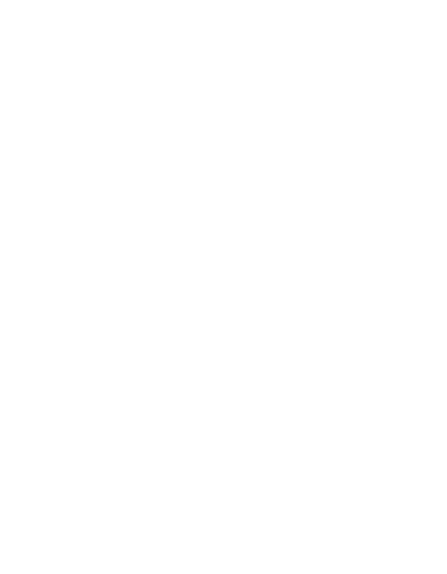
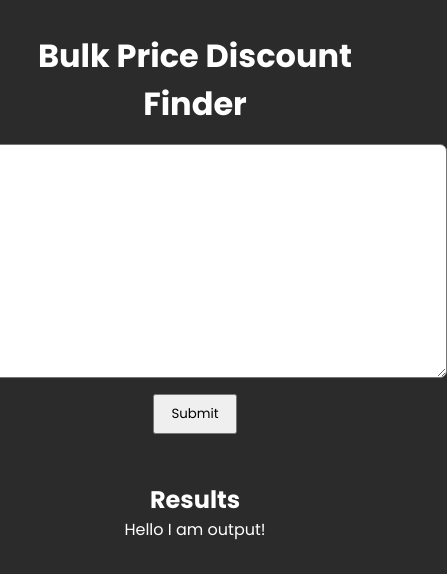
Before and after one commit to eko-develops/bulk-price-discount, a website: page index.html in a window 390 px wide. Shown: the whole page, 447 px wide, since content can reach past the window. Drawn offline with Linux system fonts and the light colour scheme.

Commit message:
simple mobile layout

```diff
--- a/index.html
+++ b/index.html
@@ -4,11 +4,32 @@
 		<meta charset="UTF-8" />
 		<meta http-equiv="X-UA-Compatible" content="IE=edge" />
 		<meta name="viewport" content="width=device-width, initial-scale=1.0" />
-		<title>Bulk Price Discount</title>
+		<title>Bulk Price Discount Finder</title>
+
+		<link rel="preconnect" href="https://fonts.googleapis.com" />
+		<link rel="preconnect" href="https://fonts.gstatic.com" crossorigin />
+		<link
+			href="https://fonts.googleapis.com/css2?family=Poppins:wght@400;700&display=swap"
+			rel="stylesheet"
+		/>
 
 		<link rel="stylesheet" href="dist/styles.css" />
 	</head>
 	<body>
+		<main>
+			<div id="description">
+				<h1>Bulk Price Discount Finder</h1>
+			</div>
+			<form id="prices-form">
+				<textarea rows="10" cols="40" id="prices"></textarea>
+				<button type="submit" id="prices-submit-btn">Submit</button>
+			</form>
+			<div id="output">
+				<h2>Results</h2>
+				Hello I am output!
+			</div>
+		</main>
+
 		<script src="app.js"></script>
 	</body>
 </html>
--- a/styles.scss
+++ b/styles.scss
@@ -0,0 +1,43 @@
+* {
+	padding: 0;
+	margin: 0;
+	box-sizing: border-box;
+	font-family: Poppins;
+}
+
+body {
+	background-color: #2b2b2b;
+	color: #fff;
+
+	main {
+		margin-top: 2rem;
+	}
+}
+
+#description {
+	text-align: center;
+}
+
+#prices-form {
+	display: flex;
+	flex-direction: column;
+	max-width: 400px;
+	margin: auto;
+	align-items: center;
+
+	#prices {
+		padding: 1rem;
+		border-radius: 7px;
+		margin: 1rem 0;
+	}
+
+	#prices-submit-btn {
+		max-width: 100px;
+		padding: 0.5rem 1rem;
+	}
+}
+
+#output {
+	margin-top: 3rem;
+	text-align: center;
+}
```
Also changed, not shown: dist/styles.css, 1 other file.
